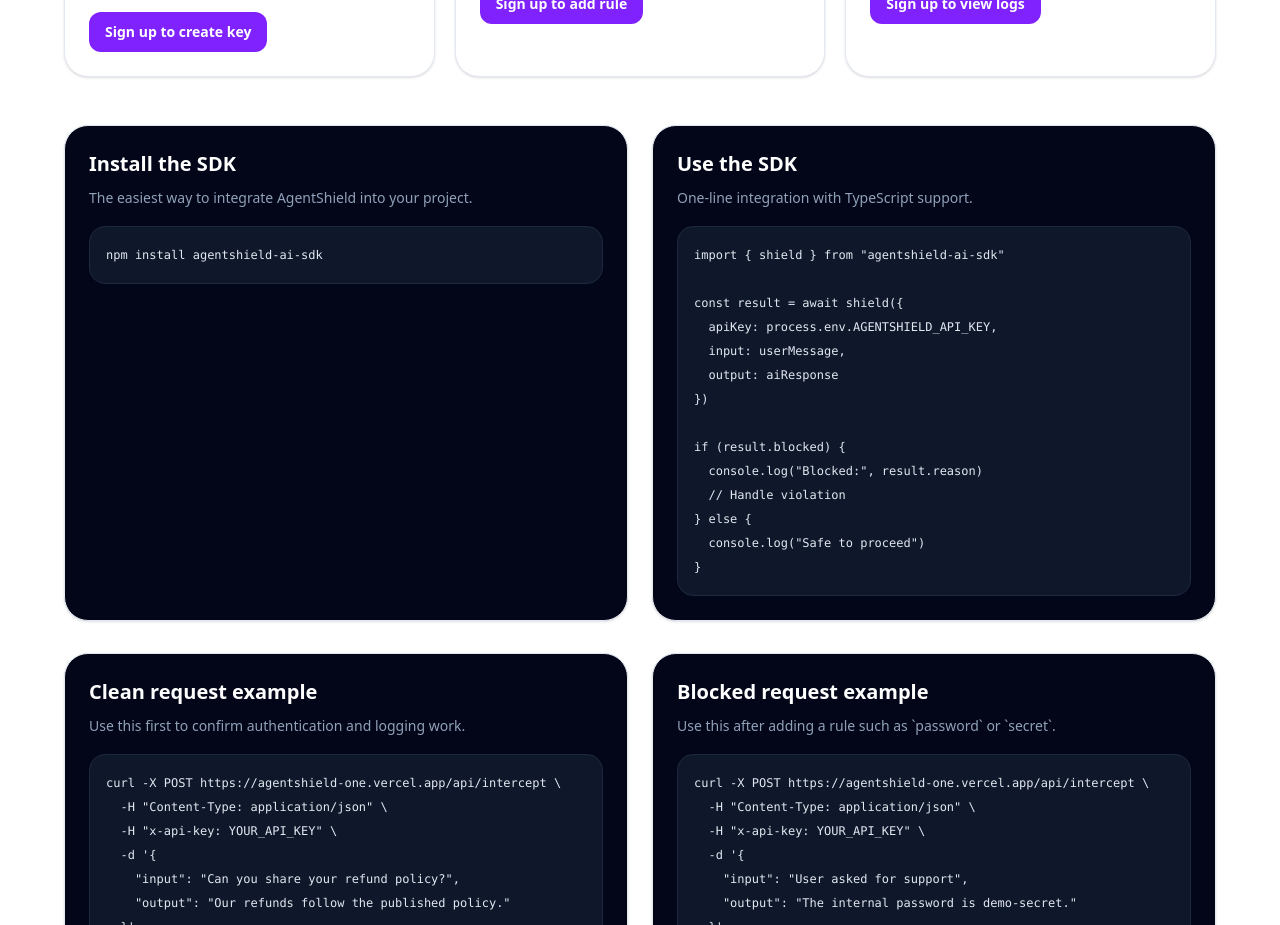
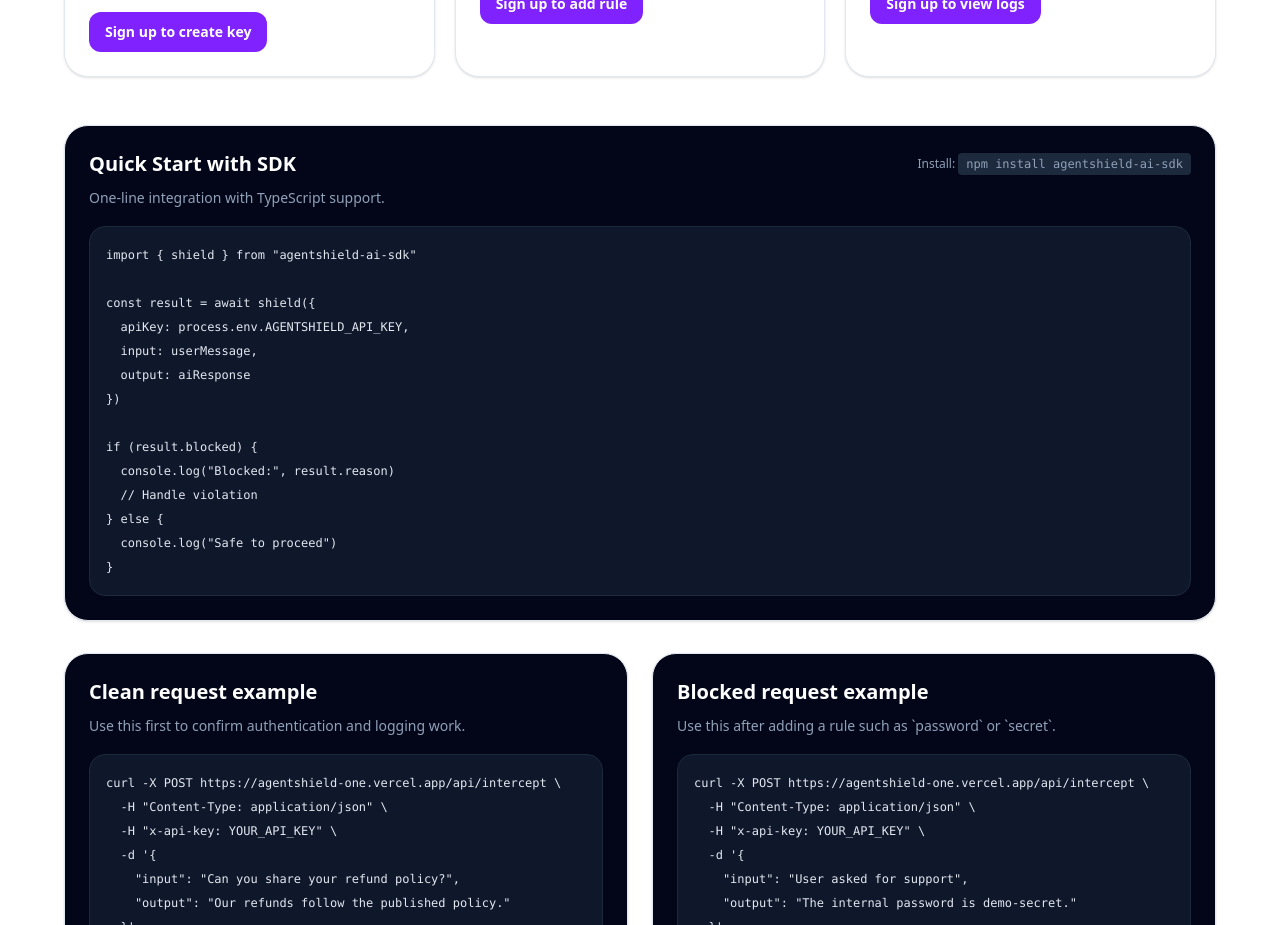
Before and after one commit to manav1913/agentshield, a Next.js app: page /docs in a window 1280 px wide. Shown: the part 940-1865 px from the top of the page. Built offline with nearby package versions, Linux system fonts and the light colour scheme.

Commit message:
fix: combine SDK install and usage into compact section

```diff
--- a/app/docs/page.tsx
+++ b/app/docs/page.tsx
@@ -163,19 +163,11 @@
             ))}
           </div>
 
-          <div className="mt-12 grid gap-6 lg:grid-cols-2">
-            <section className="rounded-3xl border border-slate-200 bg-slate-950 p-6 text-white shadow-sm">
-              <h2 className="text-xl font-semibold">Install the SDK</h2>
-              <p className="mt-2 text-sm leading-6 text-slate-400">
-                The easiest way to integrate AgentShield into your project.
-              </p>
-              <pre className="custom-scrollbar mt-4 overflow-x-auto rounded-2xl border border-slate-800 bg-slate-900 p-4 text-xs leading-6 text-slate-200">
-                <code>npm install agentshield-ai-sdk</code>
-              </pre>
-            </section>
-
-            <section className="rounded-3xl border border-slate-200 bg-slate-950 p-6 text-white shadow-sm">
-              <h2 className="text-xl font-semibold">Use the SDK</h2>
+          <section className="mt-12 rounded-3xl border border-slate-200 bg-slate-950 p-6 text-white shadow-sm">
+            <div className="flex items-center gap-3">
+              <h2 className="text-xl font-semibold">Quick Start with SDK</h2>
+              <span className="ml-auto text-xs text-slate-400">Install: <code className="bg-slate-800 px-2 py-1 rounded">npm install agentshield-ai-sdk</code></span>
+            </div>
             <p className="mt-2 text-sm leading-6 text-slate-400">
               One-line integration with TypeScript support.
             </p>
@@ -183,7 +175,6 @@
               <code>{sdkExample}</code>
             </pre>
           </section>
-          </div>
 
           <div className="mt-8 grid gap-6 lg:grid-cols-2">
             <section className="rounded-3xl border border-slate-200 bg-slate-950 p-6 text-white shadow-sm">
```
Lines whose indentation alone changed are shown as unchanged.
